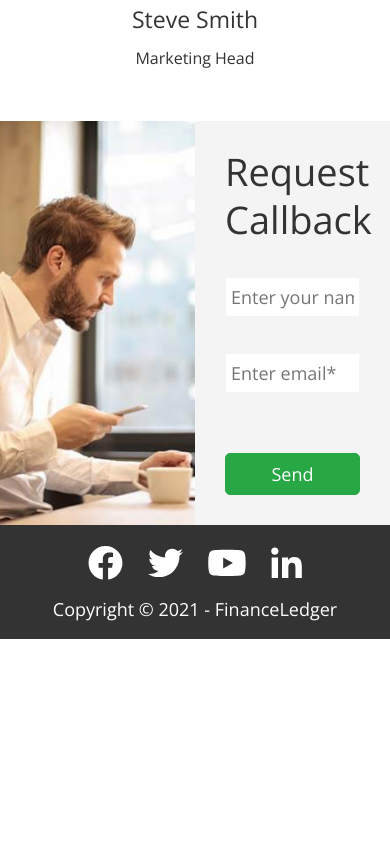
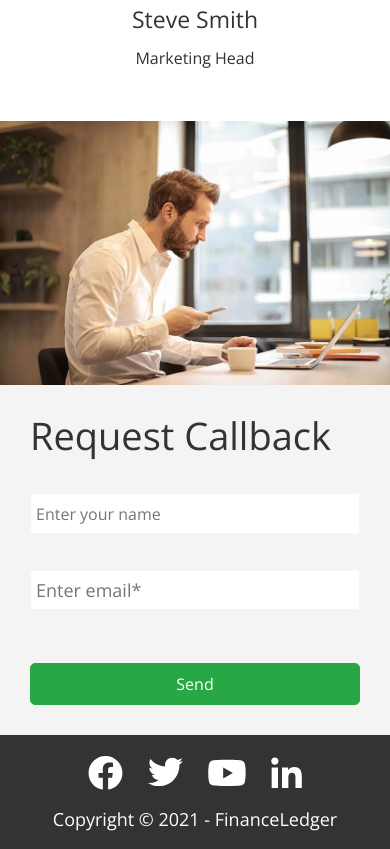
Before and after one commit to Sharadona/--------, a plain HTML site: page первая страница/index.html in a window 390 px wide. Shown: the part 6400-7249 px from the top of the page. Before the commit the page ends 7039 px from the top, so only its background shows below. Drawn offline with nearby package versions, Linux system fonts and the light colour scheme.

Commit message:
поправил 7 блок для телефонов

```diff
--- a/первая страница/style.css
+++ b/первая страница/style.css
@@ -600,4 +600,34 @@
     .social a {
         flex: 0 1 10%;
     }
+    /* СЕДЬМОЙ БЛОК */
+    .request {
+        display: flex;
+        flex-direction: column;
+    }
+    .request img {
+        width: 100%;
+    }
+    .request-form {
+      width: 100%;
+      margin: 0;
+      padding: 26px 30px 30px;
+    }
+    .request-form h2 {
+        margin: 0;
+    }
+    .request-form form {
+        margin: 0;
+    }
+    .name input {
+        font-size: 16px;
+        line-height: 23px;
+        padding: 9px 0 7px 5px;
+    }
+    .request-form button {
+        margin-top: 53px;
+        font-size: 16px;
+    }
+    /* ВОСЬМОЙ БЛОК */
+
 }
```
